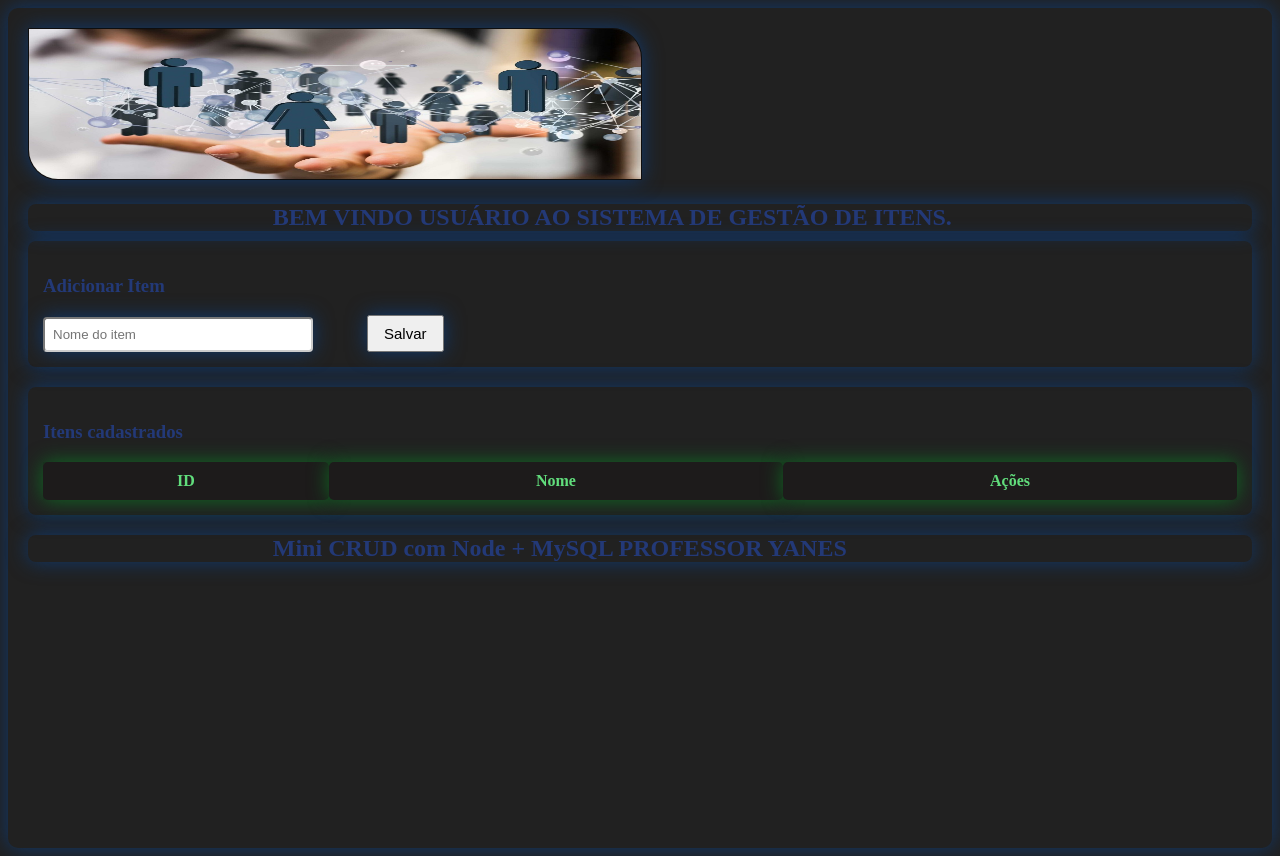
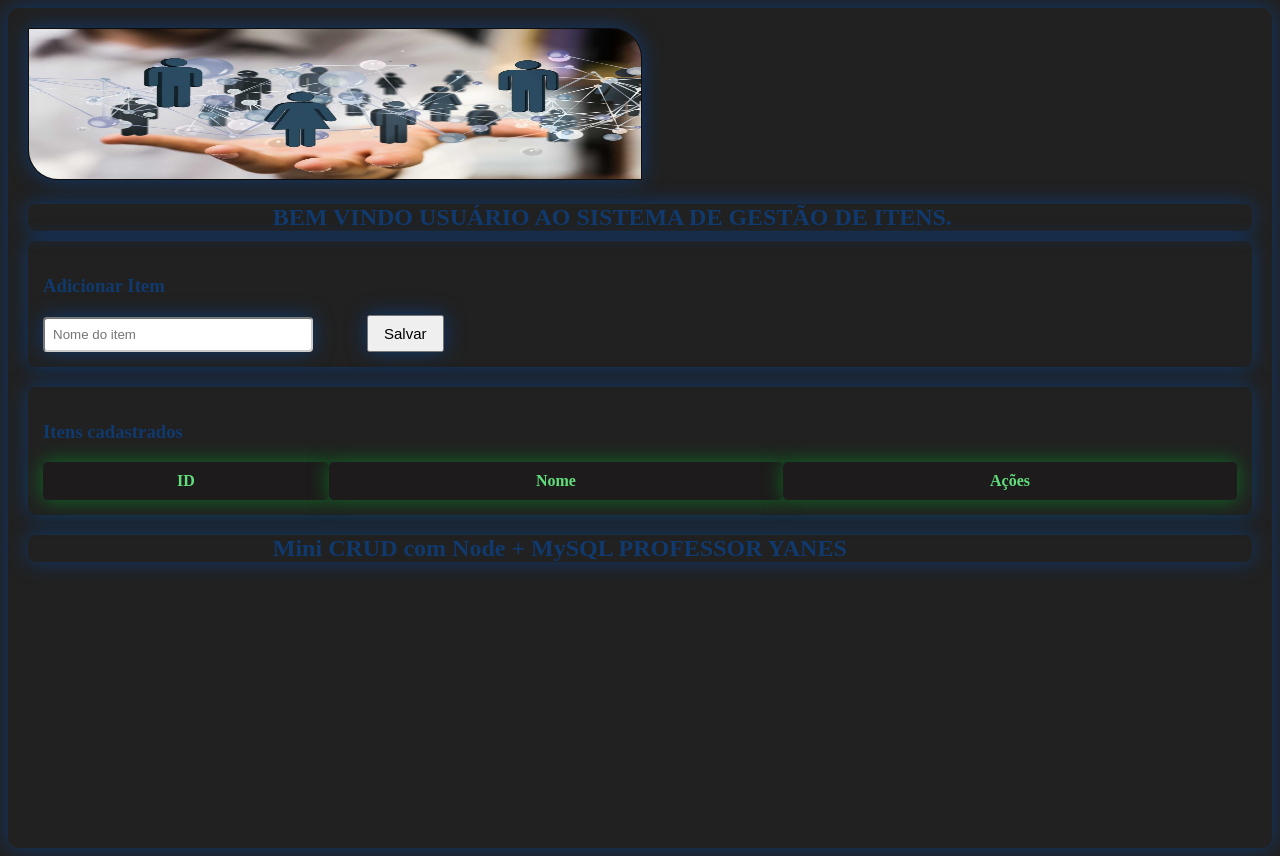
Before and after one commit to sanctiag/Fullstck_Senai, a website: page public/index.html in a window 1280 px wide. Drawn offline with Linux system fonts and the light colour scheme; no server answers.

Commit message:
Update style.css

```diff
--- a/public/style.css
+++ b/public/style.css
@@ -2,7 +2,7 @@ body {
     background: #212121;
     padding: 20px;
     border-radius: 10px;
-    color: lab(25.2% 8.91 -38.85);
+    color: rgb(16, 57, 110);
     height: 100vh;
 
     box-shadow: 0 0 20px rgb(16, 57, 110);
```
